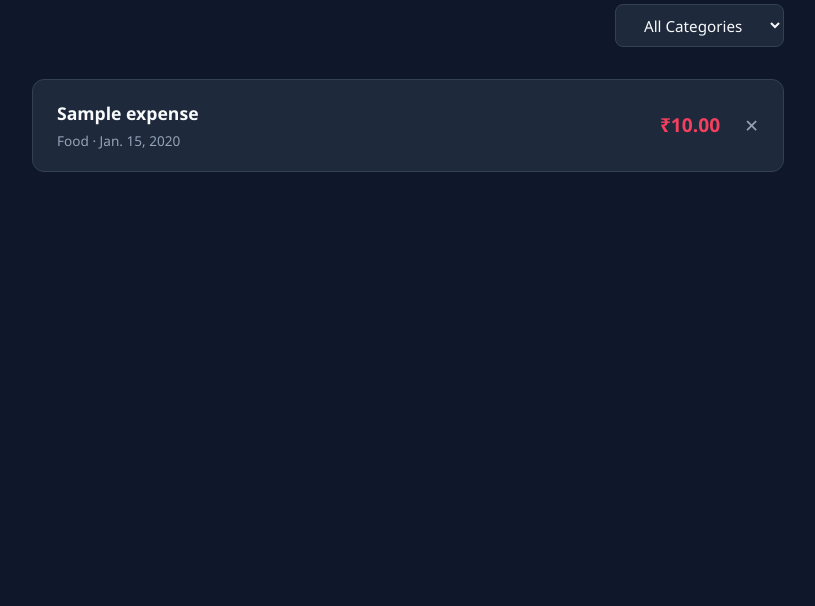
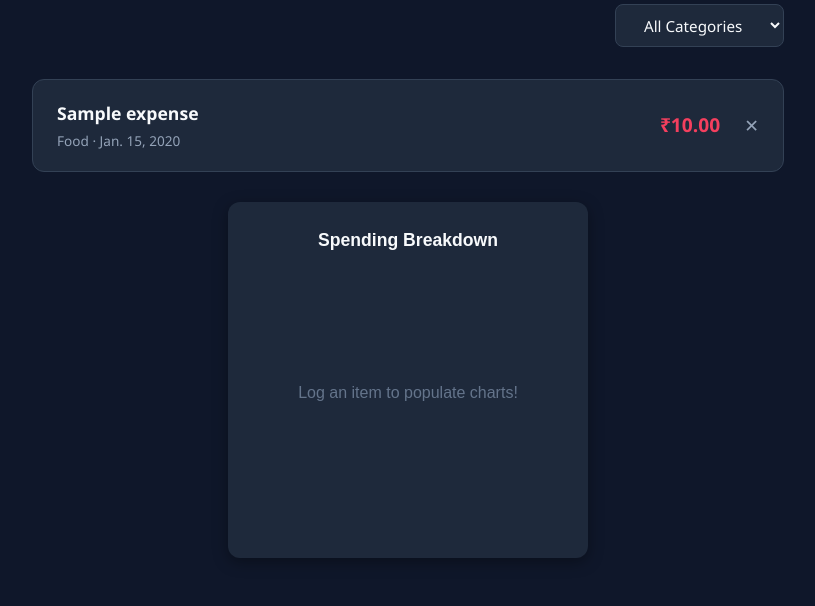
Before and after one commit to rudrarps02/expense-tracker, a Django app: template expenses/templates/expenses/index.html in a window 1280 px wide. Shown: the part 336-942 px from the top of the page, without its empty margins (232-1047 px from the left). Before the commit the page ends 508 px from the top, so only its background shows below. Run offline with Django 5.2, Linux system fonts and the light colour scheme; tables that the repository leaves empty hold one stand-in row (values such as "Sample post"); the template is opened without the code that fills it: values that come from a table or form of the project are taken from there, most other values are stand-ins (such as "Sample title", 1, 10 or a date in 2020).

Commit message:
Reposition chart components cleanly to the bottom of the content template block

```diff
--- a/expenses/templates/expenses/index.html
+++ b/expenses/templates/expenses/index.html
@@ -38,4 +38,57 @@
     </div>
 </div>
 
+</div>
+</div>
+
+<script src="https://cdn.jsdelivr.net/npm/chart.js"></script>
+
+<div class="chart-card" style="background: #1e293b; padding: 25px; border-radius: 12px; max-width: 360px; margin: 30px auto; box-shadow: 0 4px 15px rgba(0,0,0,0.35);">
+    <h3 style="color: #f8fafc; text-align: center; margin-top: 0; font-family: sans-serif; font-size: 1.1rem; margin-bottom: 20px;">Spending Breakdown</h3>
+    <div style="position: relative; height: 260px; width: 100%;">
+        <canvas id="expensePieChart"></canvas>
+    </div>
+</div>
+
+<script>
+    document.addEventListener("DOMContentLoaded", function() {
+        const ctx = document.getElementById('expensePieChart').getContext('2d');
+
+        // Safely extract arrays from views pipeline
+        const labelsData = {{ chart_labels|safe }};
+        const valuesData = {{ chart_values|safe }};
+
+        if (labelsData && labelsData.length > 0) {
+            new Chart(ctx, {
+                type: 'pie',
+                data: {
+                    labels: labelsData,
+                    datasets: [{
+                        data: valuesData,
+                        backgroundColor: ['#2ec4b6', '#e71d36', '#ff9f1c', '#4cc9f0', '#ffb703', '#a2d2ff'],
+                        borderWidth: 2,
+                        borderColor: '#1e293b'
+                    }]
+                },
+                options: {
+                    responsive: true,
+                    maintainAspectRatio: false,
+                    plugins: {
+                        legend: {
+                            position: 'bottom',
+                            labels: {
+                                color: '#94a3b8',
+                                font: { size: 11, family: 'sans-serif' }
+                            }
+                        }
+                    }
+                }
+            });
+        } else {
+            // Fail-safe view block state rules
+            document.getElementById('expensePieChart').parentNode.innerHTML =
+                `<p style="color: #64748b; text-align: center; line-height: 240px; margin: 0; font-family: sans-serif;">Log an item to populate charts!</p>`;
+        }
+    });
+</script>
 {% endblock %}
```
